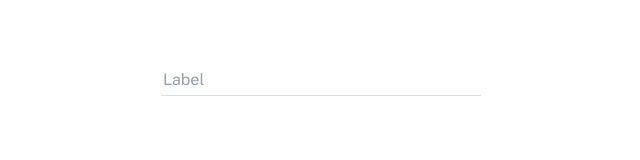
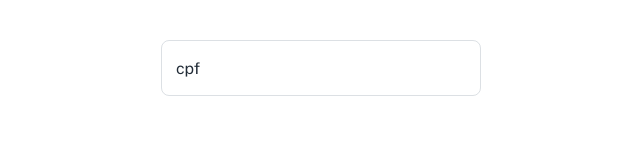
Before and after one commit to heyitsmepablo/e-quali, an Angular app in the folder web/: page /login in a window 1280 px wide. Shown: the top 160 px of the page, without its empty margins (319-959 px from the left). Built offline with nearby package versions, Linux system fonts and the light colour scheme.

Commit message:
chore: implementar interação do text-field ao angular forms

```diff
--- a/web/src/app/features/auth/login/login.html
+++ b/web/src/app/features/auth/login/login.html
@@ -1,4 +1,6 @@
 <div class="flex w-full h-full items items-center justify-center p-10">
   <!-- <p class="">login works!</p> -->
-  <app-text-field></app-text-field>
+  <form action="" [formGroup]="loginForm">
+    <app-text-field formControlName="cpf"></app-text-field>
+  </form>
 </div>
--- a/web/src/app/features/auth/login/login.ts
+++ b/web/src/app/features/auth/login/login.ts
@@ -1,10 +1,17 @@
 import { Component } from '@angular/core';
 import { TextField } from '../../../shared/components/inputs/text-field/text-field';
+import { FormBuilder, FormGroup, ReactiveFormsModule, Validators } from '@angular/forms';
 
 @Component({
   selector: 'app-login',
-  imports: [TextField],
+  imports: [TextField, ReactiveFormsModule],
   templateUrl: './login.html',
   styleUrl: './login.css',
 })
-export class Login {}
+export class Login {
+  loginForm!: FormGroup;
+
+  constructor(private formBuilder: FormBuilder) {
+    this.loginForm = this.formBuilder.group({ cpf: ['cpf', Validators.minLength(4)] });
+  }
+}
--- a/web/src/app/shared/components/inputs/text-field/text-field.css
+++ b/web/src/app/shared/components/inputs/text-field/text-field.css
@@ -29,7 +29,6 @@
   input {
     @apply items-center gap-2 self-stretch;
   }
-
   /* Label grande (campo vazio) */
   input:placeholder-shown + .label {
     @apply top-4 text-base;
@@ -157,3 +156,9 @@
 }
 
 /* ---------- */
+
+/* Estados de erro do angular*/
+
+:host.ng-invalid.ng-touched .text-field-outlined {
+  @apply border-error-main;
+}
--- a/web/src/app/shared/components/inputs/text-field/text-field.html
+++ b/web/src/app/shared/components/inputs/text-field/text-field.html
@@ -1,4 +1,13 @@
-<label for="id" class="text-field text-field-standard">
-  <input type="text" id="id" placeholder=" " />
+<label for="id" class="text-field text-field-outlined">
+  <input
+    type="text"
+    id="id"
+    [placeholder]="placeholder()"
+    [value]="innerValue"
+    (input)="updateValue($event)"
+    (blur)="onBlur()"
+  />
+  @if(hasLabel()){
   <span class="label">Label</span>
+  }
 </label>
--- a/web/src/app/shared/components/inputs/text-field/text-field.ts
+++ b/web/src/app/shared/components/inputs/text-field/text-field.ts
@@ -1,11 +1,65 @@
-import { Component } from '@angular/core';
+import { Component, effect, forwardRef, input, InputSignal } from '@angular/core';
+import { ControlValueAccessor, FormsModule, NG_VALUE_ACCESSOR } from '@angular/forms';
+
+const TEXT_FIELD_ACCESSOR = {
+  provide: NG_VALUE_ACCESSOR,
+  useExisting: forwardRef(() => TextField),
+  multi: true,
+};
 
 @Component({
   selector: 'app-text-field',
-  imports: [],
+  imports: [FormsModule],
+  providers: [TEXT_FIELD_ACCESSOR],
   templateUrl: './text-field.html',
   styleUrl: './text-field.css',
 })
-export class TextField {
+export class TextField implements ControlValueAccessor {
+  //Inputs
+  value: InputSignal<string> = input<string>('');
+  label: InputSignal<string> = input<string>('Label');
+  hasLabel: InputSignal<boolean> = input<boolean>(false);
+  placeholder: InputSignal<string> = input<string>('');
 
+  //Values Internos
+  innerValue: string | Record<string, any> = '';
+  private usingForms = false;
+
+  constructor() {
+    effect(() => {
+      if (!this.usingForms) {
+        this.innerValue = this.value();
+      }
+    });
+  }
+
+  // Funções do CVA
+  onChange: (value: string) => void = () => {};
+  onTouched: () => void = () => {};
+
+  writeValue(obj: any): void {
+    this.usingForms = true;
+    this.innerValue = obj;
+  }
+  registerOnChange(fn: any): void {
+    this.onChange = fn;
+  }
+
+  registerOnTouched(fn: any): void {
+    this.onTouched = fn;
+  }
+
+  setDisabledState(isDisabled: boolean): void {}
+
+  onBlur(): void {
+    this.onTouched();
+  }
+
+  updateValue(event: any) {
+    const newValue = event.target.value;
+    this.innerValue = newValue;
+    if (this.usingForms) {
+      this.onChange(newValue);
+    }
+  }
 }
```
